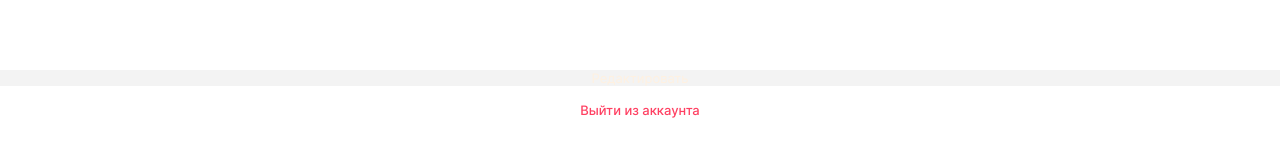
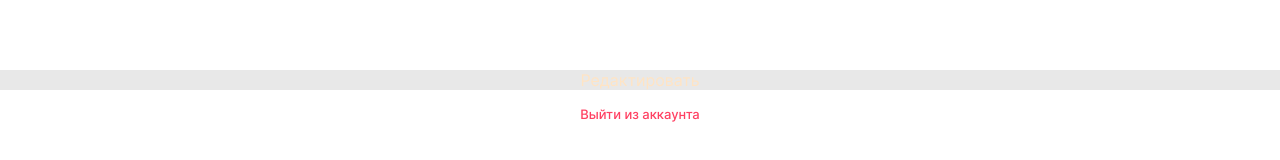
Before and after one commit to Evgeshka1103/movies-explorer-frontend, a React (Create React App) app: page /profile in a window 1280 px wide. Shown: the part 527-687 px from the top of the page. Built offline with nearby package versions, Linux system fonts and the light colour scheme; no server answers; sample sign-in values are in the browser's storage; the HTML template or start-up script is replaced by a standard one.

Commit message:
редактирую файл профиля

```diff
--- a/src/components/Profile/Profile.js
+++ b/src/components/Profile/Profile.js
@@ -15,7 +15,7 @@ export default function Profile({ handleUpdateUser, handleSignOut }) {
   const userName = currentUser.name;
   const userEmail = currentUser.email;
 
-  const { values, setValues, handleChange, errors, isValid } = useFormWithValidation();
+  const { values, setValues, handleChange, errors, isValid, resetForm } = useFormWithValidation();
 
   const isDisabled = values.email === '' || !isValid || values.name === '' || (values.email === userEmail && values.name === userName);
   const button = !isDisabled ? '' : 'profile__edit-button_disabled';
@@ -27,20 +27,13 @@ export default function Profile({ handleUpdateUser, handleSignOut }) {
     });
   }, [currentUser, setValues, userName, userEmail]);
 
-  useEffect(() => {
-   setIsUpdateUser(
-    !(values.name === userName) || !(values.email === userEmail)
-   )
-
-
-  }, [values.name, values.email, userName, userEmail]);
-
   const handleFormSubmit = (e) => {
     e.preventDefault();
-    handleUpdateUser({
+   !isDisabled && handleUpdateUser({
       name: values.name,
       email: values.email,
     });
+    resetForm();
   };
 
   const handleExit = () => {
@@ -59,7 +52,7 @@ export default function Profile({ handleUpdateUser, handleSignOut }) {
 
       <div className="profile__content">
         <h2 className="profile__title">{`Привет, ${userName}!`}</h2>
-        <form className="profile__form" onSubmit={handleFormSubmit}>
+        <form className="profile__form">
           <fieldset className="profile__form-inputs">
           <span className="profile__error">{errors.name}</span>
             <div className="profile__input-content">
@@ -99,7 +92,7 @@ export default function Profile({ handleUpdateUser, handleSignOut }) {
           </fieldset>
 
           <div className="profile__block-buttons">
-            <button className={`profile__edit-button ${ button || !isValid ? `profile__edit-button_disabled` : ""}`} type="submit" >
+            <button className={button} type="submit" onSubmit={handleFormSubmit} >
               Редактировать
             </button>
             <Link to="/" className="profile__exit-button" onClick={handleExit}>
```
